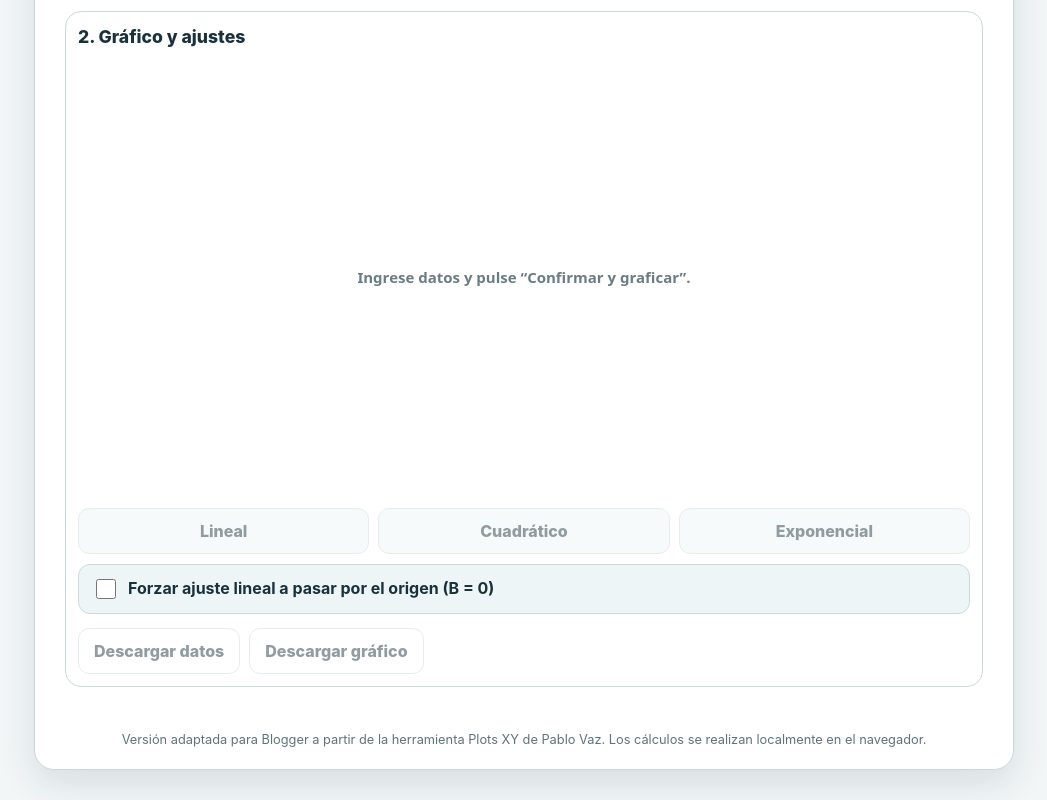
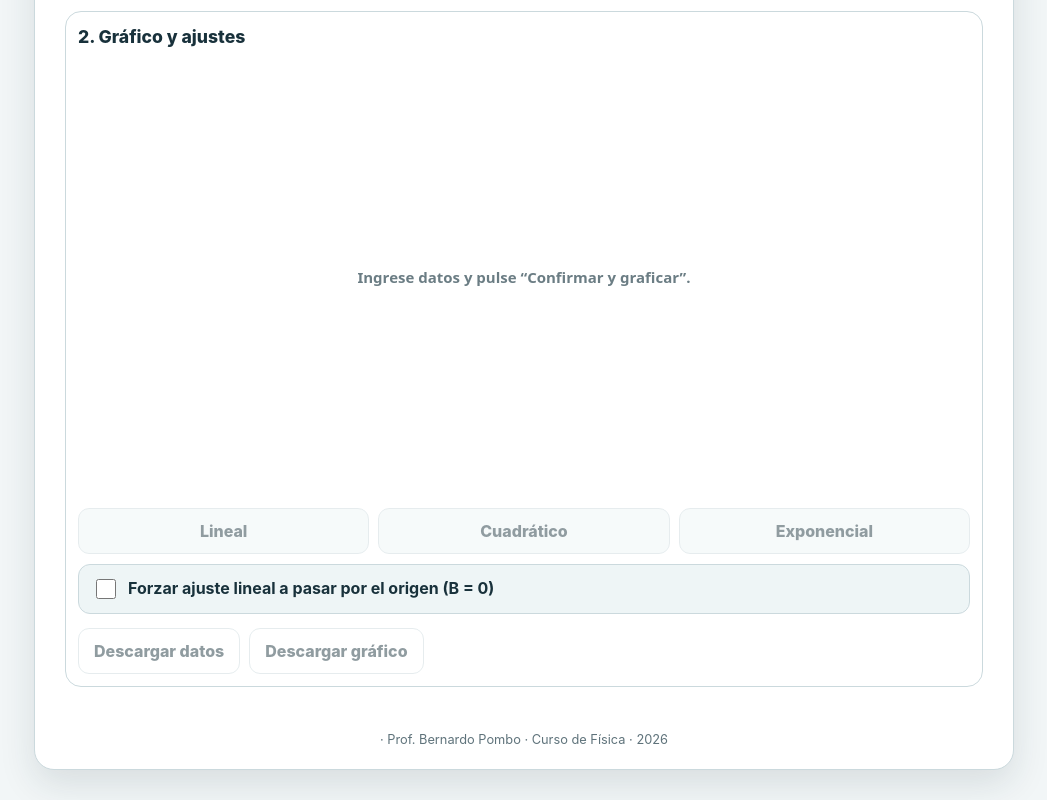
Before and after one commit to Faraday33/plotxy, a plain HTML site: page index.html in a window 1280 px wide. Shown: the part 997-1797 px from the top of the page, without its empty margins (116-1163 px from the left). Drawn offline with Linux system fonts and the light colour scheme.

```diff
--- a/index.html
+++ b/index.html
@@ -3,12 +3,12 @@
 <head>
 <meta charset="utf-8">
 <meta name="viewport" content="width=device-width, initial-scale=1">
-<title>Curso de Física · Gráficas XY · v211026</title>
+<title>Curso de Física · Prof. Mag. Bernardo Pombo · Gráficas XY · v211026</title>
 <style>body{margin:0;padding:12px;background:#f2f6f7}</style>
 </head>
 <body>
 <!--
-  CURSO DE FÍSICA · GRÁFICAS XY · v211026
+  CURSO DE FÍSICA · Prof. Mag. Bernardo Pombo · GRÁFICAS XY · v211026
   Aplicación web autónoma para publicar mediante GitHub Pages e insertar en Blogger.
   No requiere bibliotecas externas ni envía datos a servidores.
 -->
@@ -661,8 +661,7 @@
     </main>
 
     <footer class="pxy-footer">
-      Versión adaptada para Blogger a partir de la herramienta Plots XY de Pablo Vaz.
-      Los cálculos se realizan localmente en el navegador.
+      · Prof. Bernardo Pombo · Curso de Física · 2026
     </footer>
   </div>
 
```
